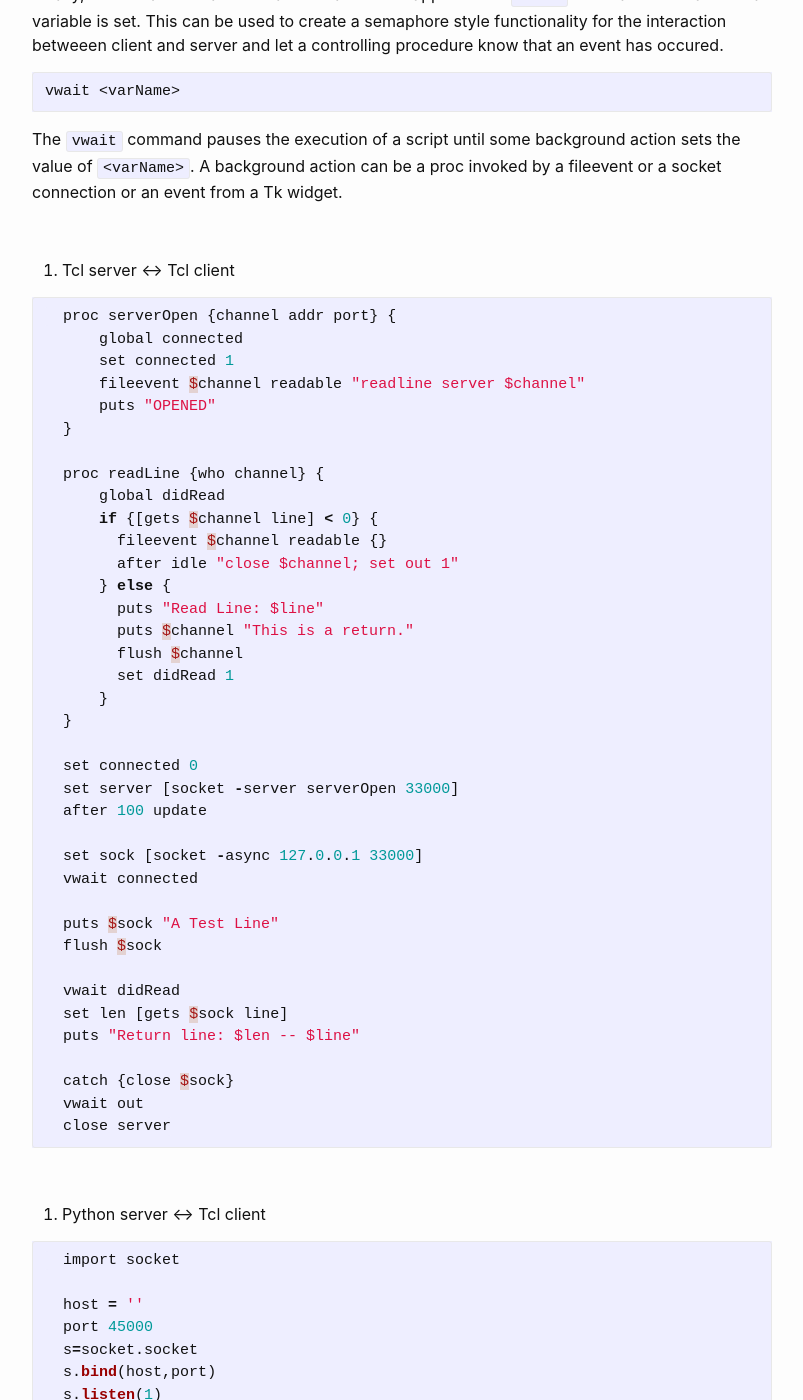
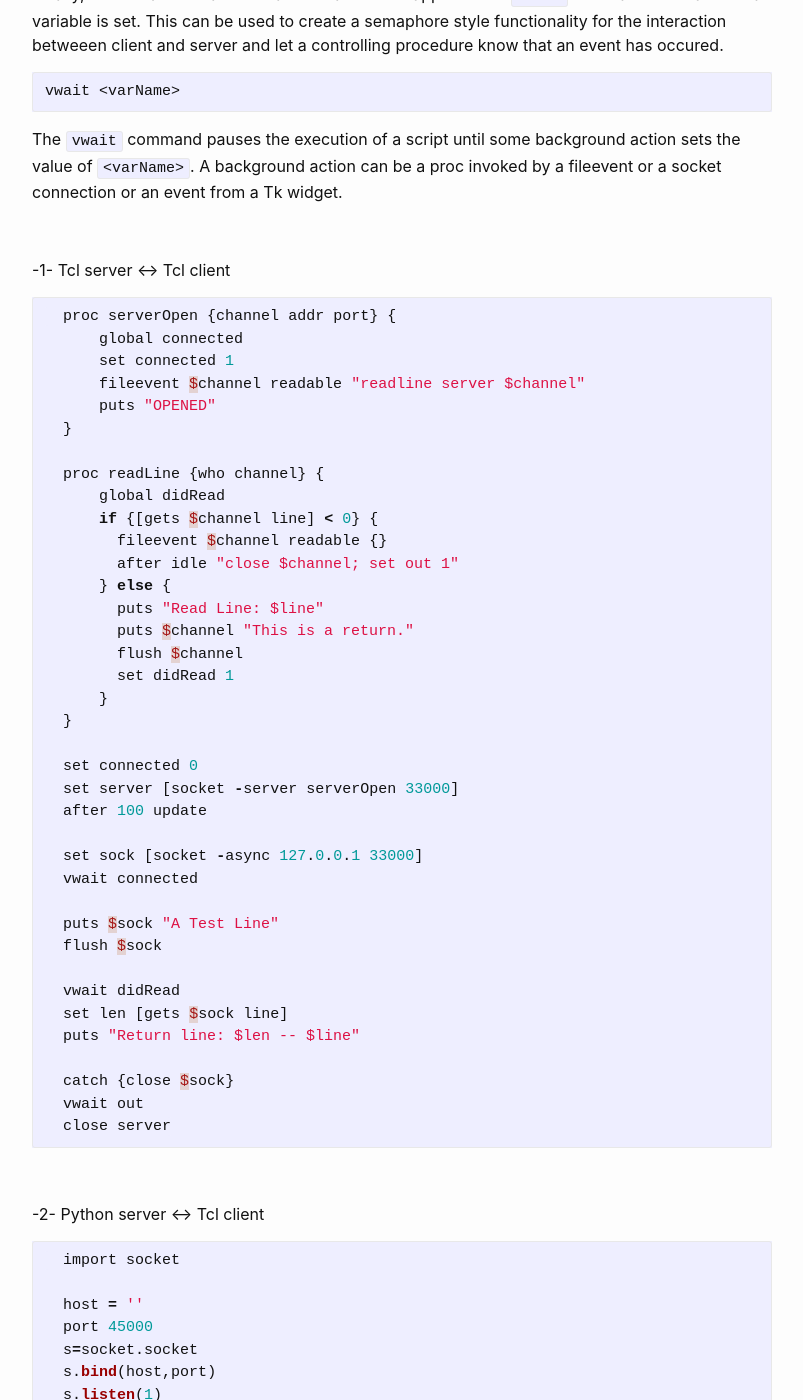
Before and after one commit to Hautaklyttn/progDocs, a Jekyll site: the page built from docs/articles/tcl.md, in a window 1280 px wide and 1400 px high, scrolled down 18489 px. Shown: the whole window, without its empty margins (238-1041 px from the left). Built offline with Jekyll 4.4.1, drawn with Linux system fonts in a browser that asks for light colours.

Commit message:
Update tcl.md

````diff
--- a/docs/articles/tcl.md
+++ b/docs/articles/tcl.md
@@ -730,7 +730,7 @@ The `vwait` command pauses the execution of a script until some background actio
 
 &nbsp;
 
-1. Tcl server &harr; Tcl client
+-1- Tcl server &harr; Tcl client
 
 ```c
   proc serverOpen {channel addr port} {
@@ -774,7 +774,7 @@ The `vwait` command pauses the execution of a script until some background actio
 
 &nbsp;
 
-2. Python server &harr; Tcl client
+-2- Python server &harr; Tcl client
 
 ```py
   import socket
````
